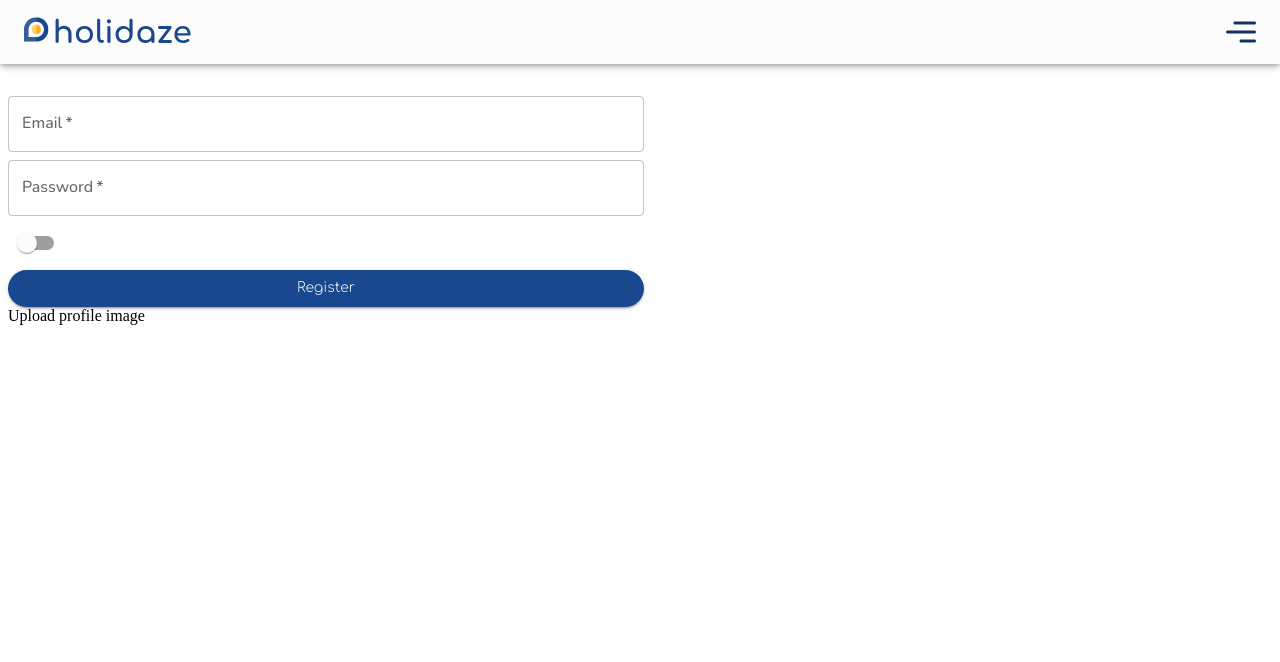
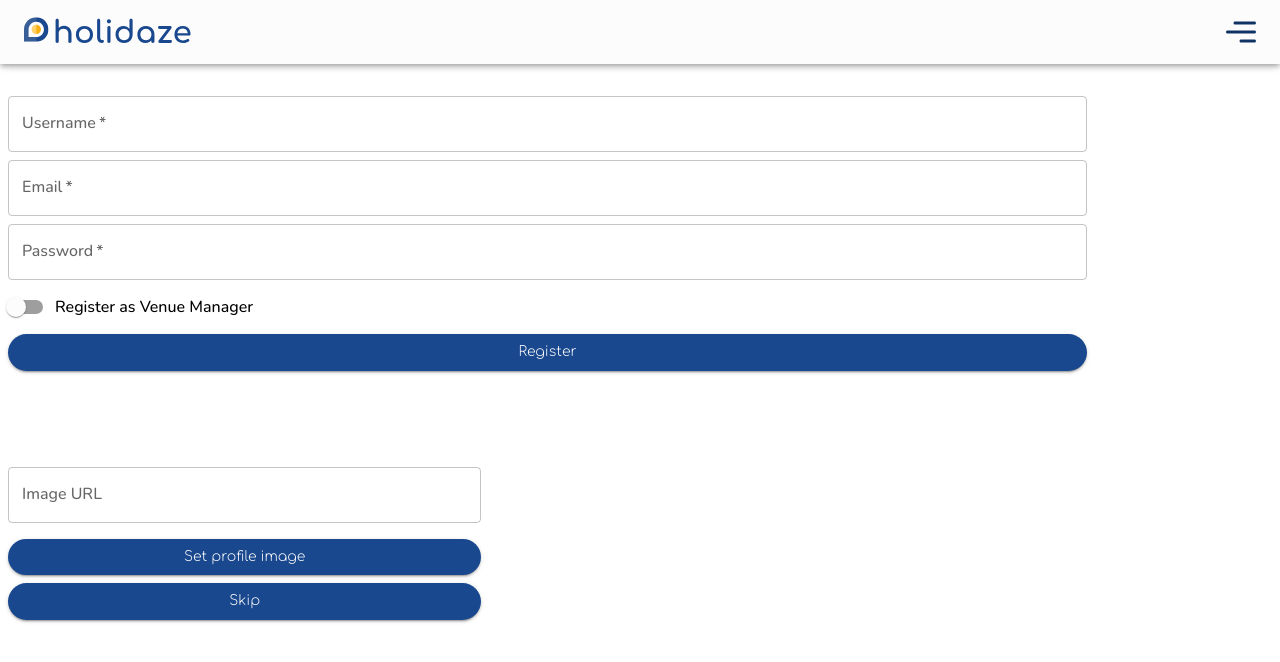
Before and after one commit to SiriHoyas/Holidaze, a React (Vite) app: page /register in a window 1280 px wide. Shown: the top 662 px of the page. Built offline with nearby package versions, Linux system fonts and the light colour scheme.

Commit message:
adds upload profile image component

```diff
--- a/src/components/RegisterForm/index.jsx
+++ b/src/components/RegisterForm/index.jsx
@@ -1,4 +1,4 @@
-import { FormControl, Grid, Switch, TextField } from "@mui/material";
+import { FormControl, FormControlLabel, Grid, Switch, TextField } from "@mui/material";
 
 import Button from "../Button";
 import { useState } from "react";
@@ -6,18 +6,30 @@ import { useState } from "react";
 function RegisterForm() {
   const [email, setEmail] = useState("");
   const [password, setPassword] = useState("");
+  const [username, setUsername] = useState("");
+  const [venueManager, setVenueManager] = useState(false);
 
   return (
     <Grid container xs={12} sx={{ mt: "6rem" }}>
       <FormControl>
         <Grid container gap={1}>
           <Grid item xs={12}>
+            <TextField fullWidth required id="username" label="Username" variant="outlined" value={username} onChange={(e) => setUsername(e.target.value)} />
+          </Grid>
+          <Grid item xs={12}>
             <TextField fullWidth required id="email" label="Email" variant="outlined" value={email} onChange={(e) => setEmail(e.target.value)} />
           </Grid>
           <Grid item xs={12}>
             <TextField fullWidth required id="password<" label="Password" variant="outlined" type="password" value={password} onChange={(e) => setPassword(e.target.value)} />
           </Grid>
-          <Switch />
+          <FormControlLabel
+            control={<Switch />}
+            label="Register as Venue Manager"
+            onChange={() => {
+              setVenueManager((prev) => !prev);
+            }}
+          />
+
           <Grid item xs={12}>
             <Button fullWidth type="submit" label={"Register"} />
           </Grid>
--- a/src/components/UploadProfileImage/index.jsx
+++ b/src/components/UploadProfileImage/index.jsx
@@ -1,5 +1,31 @@
+import { FormControl, Grid, TextField } from "@mui/material";
+
+import Button from "../Button";
+import { useState } from "react";
+
 function UploadProfileImage() {
-  return <>Upload profile image</>;
+  const [imageUrl, setImageUrl] = useState();
+
+  return (
+    <Grid container xs={12} sx={{ mt: "6rem" }}>
+      <FormControl>
+        <Grid container gap={1}>
+          <Grid item xs={12}>
+            <TextField fullWidth id="imageUrl" label="Image URL" variant="outlined" onChange={(e) => setImageUrl(e.target.value)} />
+          </Grid>
+          <Grid item xs={12}>
+            {/* {imageUrl.length > 0 && <img src={imageUrl}></img>} */}
+          </Grid>
+          <Grid item xs={12}>
+            <Button fullWidth type="submit" label={"Set profile image"} />
+          </Grid>
+          <Grid item xs={12}>
+            <Button fullWidth type="submit" label={"Skip"} />
+          </Grid>
+        </Grid>
+      </FormControl>
+    </Grid>
+  );
 }
 
 export default UploadProfileImage;
--- a/src/pages/Register.jsx
+++ b/src/pages/Register.jsx
@@ -5,6 +5,7 @@ function Register() {
   return (
     <>
       <RegisterForm />
+      {/* if response.ok -> render */}
       <UploadProfileImage />
     </>
   );
```
